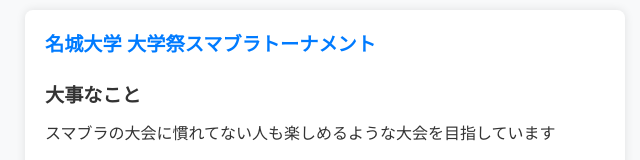
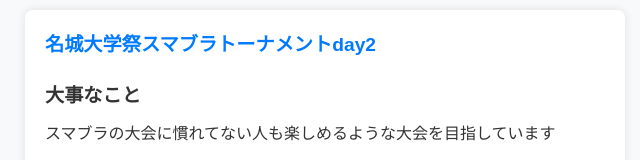
Before and after one commit to OgawaHiroshi-12/meijo_ssbu2024.2, a plain HTML site: page index.html in a window 1280 px wide. Shown: the top 160 px of the page, without its empty margins (315-955 px from the left). Drawn offline with Linux system fonts and the light colour scheme; a script that the page names is missing.

Commit message:
Update index.html

```diff
--- a/index.html
+++ b/index.html
@@ -3,12 +3,12 @@
 <head>
   <meta charset="UTF-8">
   <meta name="viewport" content="width=device-width, initial-scale=1.0">
-  <title>名城大学 大学祭スマブラトーナメント</title>
+  <title>名城大学祭スマブラトーナメントday2</title>
   <link rel="stylesheet" href="style.css">
 </head>
 <body>
   <div class="container">
-    <h1>名城大学 大学祭スマブラトーナメント</h1>
+    <h1>名城大学祭スマブラトーナメントday2</h1>
     <section class="important">
       <h2>大事なこと</h2>
       <p>スマブラの大会に慣れてない人も楽しめるような大会を目指しています</p>
```
